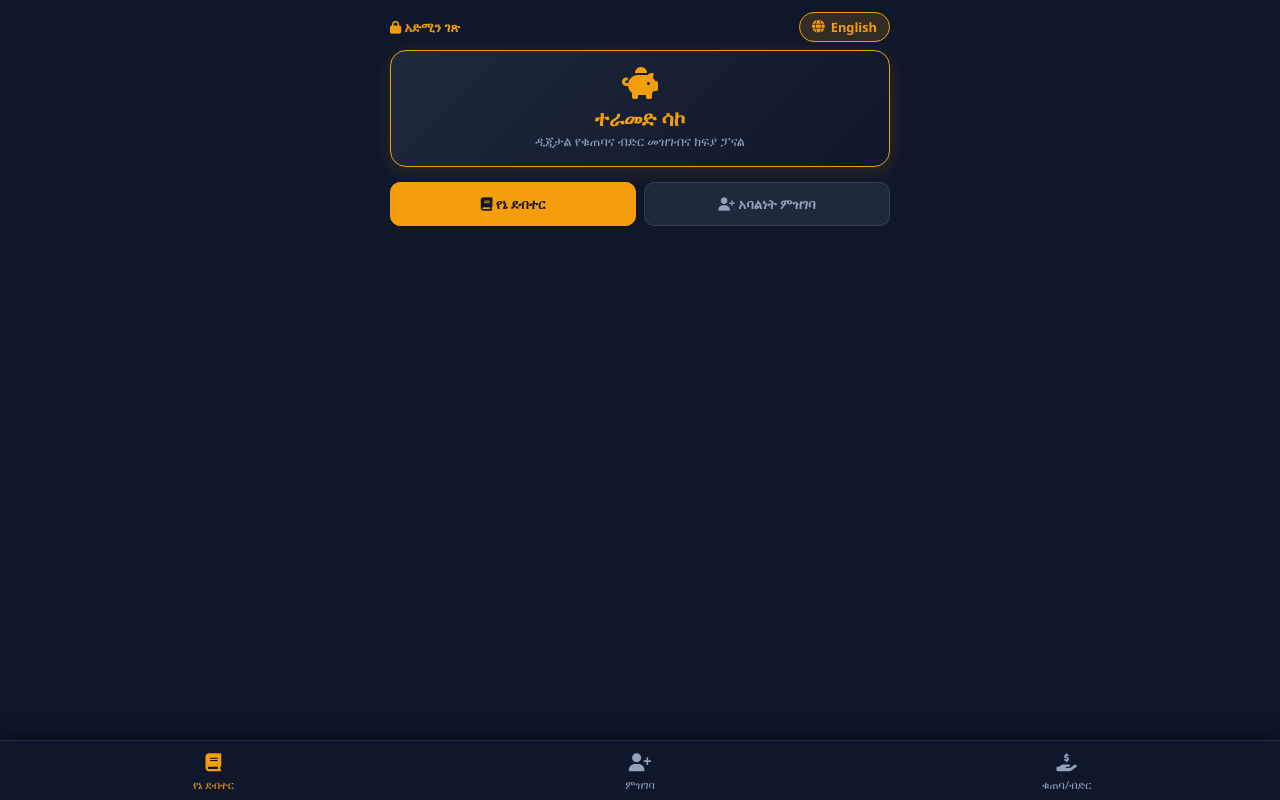
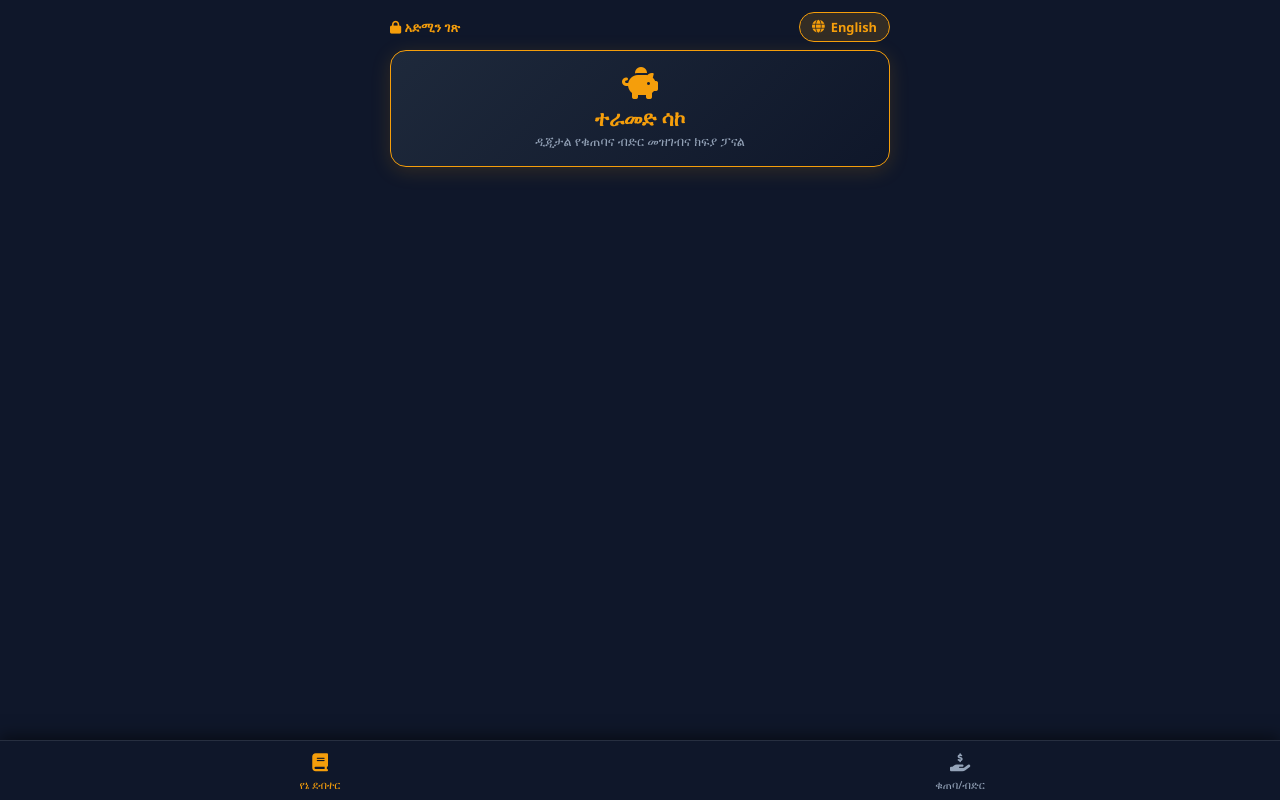
Before and after one commit to gashayeb-spec/GBH_WALLET, a Flask app: page / in a window 1280 px wide. Run offline with Flask 3, Linux system fonts and the light colour scheme; some libraries are stand-ins or nearby versions.

Commit message:
Update index.html

```diff
--- a/templates/index.html
+++ b/templates/index.html
@@ -30,15 +30,6 @@
         }
         .header-card h1 { color: var(--gold); font-size: 1.3rem; font-weight: bold; }
         .header-card p { color: var(--text-muted); font-size: 0.8rem; }
-
-        .tabs { display: flex; gap: 8px; margin-bottom: 15px; }
-        .tab-btn {
-            flex: 1; padding: 12px; background: var(--card); border: 1px solid var(--border);
-            color: var(--text-muted); border-radius: 10px; font-weight: bold; cursor: pointer; transition: 0.3s;
-        }
-        .tab-btn.active { background: var(--gold); color: #0f172a; border-color: var(--gold); }
-        .tab-content { display: none; }
-        .tab-content.active { display: block; }
 
         .sub-tabs { display: flex; gap: 6px; background: rgba(15, 23, 42, 0.8); padding: 4px; border-radius: 10px; margin-bottom: 15px; }
         .sub-tab-btn {
@@ -105,8 +96,9 @@
         .hidden { display: none !important; }
 
         .pending-banner {
-            background: rgba(245, 158, 11, 0.15); border: 1px solid var(--gold);
-            border-radius: 12px; padding: 20px; text-align: center; color: var(--gold); font-size: 0.9rem; margin: 20px 0;
+            background: rgba(245, 158, 11, 0.1); border: 1px solid var(--gold);
+            border-radius: 16px; padding: 25px 15px; text-align: center; color: var(--gold); margin: 20px 0;
+            box-shadow: 0 4px 15px rgba(245, 158, 11, 0.1);
         }
 
         .bottom-nav {
@@ -138,23 +130,52 @@
             <p id="t_subtitle">ዲጂታል የቁጠባና ብድር መዝገብና ክፍያ ፓናል</p>
         </div>
 
-        <!-- MAIN NAVIGATION TABS -->
-        <div class="tabs">
-            <button class="tab-btn active" id="t_tab_dash" onclick="switchTab('dashboardTab')"><i class="fas fa-book"></i> የኔ ደብተር</button>
-            <button class="tab-btn" id="t_tab_reg" onclick="switchTab('registerTab')"><i class="fas fa-user-plus"></i> አባልነት ምዝገባ</button>
+        <!-- 1. REGISTRATION TAB (አዲስ ሰው ሲገባ የሚታየው ቅጽ ብቻ) -->
+        <div id="registerTab" class="hidden">
+            <div class="master-panel">
+                <div class="panel-header">
+                    <span class="panel-title" id="t_reg_title"><i class="fas fa-user-plus"></i> አዲስ የአባልነት ምዝገባ ቅጽ</span>
+                </div>
+                <form id="regForm">
+                    <div class="input-group"><label id="lbl_fname">ስም</label><input type="text" id="first_name" required placeholder="የእርስዎን ስም ያስገቡ"></div>
+                    <div class="input-group"><label id="lbl_mname">የአባት ስም</label><input type="text" id="father_name" required placeholder="የአባትዎን ስም ያስገቡ"></div>
+                    <div class="input-group"><label id="lbl_gname">የአያት ስም</label><input type="text" id="grand_name" required placeholder="የአያትዎን ስም ያስገቡ"></div>
+                    <div class="input-group"><label id="lbl_phone">ስልክ ቁጥር</label><input type="tel" id="phone_number" required placeholder="0911223344"></div>
+                    <div class="input-group"><label id="lbl_address">መኖሪያ አካባቢ / ክልል / ከተማ</label><input type="text" id="address" required placeholder="ምሳሌ፦ ሀዋሳ፣ ክፍለ ከተማ..."></div>
+                    <div class="input-group"><label id="lbl_tin">የቲን ቁጥር (TIN Number - ካለዎት)</label><input type="text" id="tin_number" placeholder="አማራጭ"></div>
+                    <div class="input-group"><label id="lbl_share">የዕጣ/የቁጠባ ዕድል ብዛት</label><input type="number" id="share_count" value="1" min="1" required></div>
+
+                    <div class="input-group">
+                        <label id="lbl_id_card">የቀበሌ መታወቂያ / National ID ፎቶ (ግዴታ ነው)</label>
+                        <div class="file-upload" onclick="document.getElementById('id_card').click()">
+                            <i class="fas fa-id-card" style="font-size: 1.5rem; color: var(--gold);"></i>
+                            <p id="idCardStatus" style="font-size: 0.8rem; margin-top: 5px;">የመታወቂያ ፎቶ ይምረጡ</p>
+                            <input type="file" id="id_card" accept="image/*" required onchange="handleFileSelect(this, 'idCardStatus')">
+                        </div>
                     </div>
 
-        <!-- 1. DASHBOARD TAB (የኔ ደብተር) -->
-        <div id="dashboardTab" class="tab-content active">
-
-            <!-- PENDING BANNER (ይህ የሚታየው ቅጹን ሞልቶ ከላከ በኋላ አድሚኑ እስኪያጸድቅ ድረስ ብቻ ነው) -->
-            <div id="approvalPendingBanner" class="pending-banner hidden">
-                <i class="fas fa-clock" style="font-size: 2.5rem; margin-bottom: 10px; color: var(--gold);"></i><br>
-                <b style="font-size: 1.1rem;">የምዝገባ መረጃዎ በተሳካ ሁኔታ ተልኳል!</b><br><br>
-                <p style="color: var(--text-muted); line-height: 1.5;">የላኩት መታወቂያ እና የንግድ ሰነድ በአድሚን በመጣራት ላይ ይገኛል። አድሚኑ መረጃዎን አረጋግጦ እንዳጸደቀው የቁጠባና ብድር ደብተርዎ በራስ-ሰር ይከፈታል።</p>
+                    <div class="input-group">
+                        <label id="lbl_license">የንግድ ፈቃድ / ንግድ ምዝገባ ስክሪንሹት (ካለዎት)</label>
+                        <div class="file-upload" onclick="document.getElementById('trade_license').click()">
+                            <i class="fas fa-file-contract" style="font-size: 1.5rem; color: var(--gold);"></i>
+                            <p id="licenseStatus" style="font-size: 0.8rem; margin-top: 5px;">የንግድ ፈቃድ / ሰነድ ፎቶ ይምረጡ</p>
+                            <input type="file" id="trade_license" accept="image/*" onchange="handleFileSelect(this, 'licenseStatus')">
+                        </div>
                     </div>
 
-            <!-- SUB-TABS: SAVINGS VS LOAN (አድሚኑ ሲያጸድቀው ብቻ የሚከፈት) -->
+                    <button type="submit" class="btn" id="btn_register"><i class="fas fa-check-circle"></i> መረጃውን ላክና ተመዝገብ</button>
+                </form>
+            </div>
+        </div>
+
+        <!-- 2. PENDING BANNER (ተመዝግቦ አፕሩቭ ያልተደረገ ሰው ሲገባ የሚታየው) -->
+        <div id="approvalPendingBanner" class="pending-banner hidden">
+            <i class="fas fa-clock" style="font-size: 3rem; margin-bottom: 12px; color: var(--gold);"></i><br>
+            <b style="font-size: 1.2rem; display: block; margin-bottom: 8px;">ምዝገባዎ በአድሚን በመጣራት ላይ ነው!</b>
+            <p style="color: var(--text-muted); line-height: 1.5; font-size: 0.9rem;">አድሚኑ መረጃዎን አረጋግጦ ሲያጸድቀው ደብተርዎ በራስ-ሰር ይከፈታል።</p>
+        </div>
+
+        <!-- 3. DASHBOARD / APPROVED SECTION (አድሚኑ ያጸደቀው ሰው ብቻ የሚያየው) -->
         <div id="approvedContentSection" class="hidden">
             <div class="sub-tabs">
                 <button class="sub-tab-btn active" id="sub_savings_btn" onclick="switchSubTab('savingsSub', event)"><i class="fas fa-coins"></i> የቁጠባ ደብተር</button>
@@ -273,58 +294,19 @@
 
     </div>
 
-        <!-- 2. REGISTRATION TAB (ምዝገባ ቅጽ) -->
-        <div id="registerTab" class="tab-content">
-            <div class="master-panel">
-                <div class="panel-header">
-                    <span class="panel-title" id="t_reg_title"><i class="fas fa-user-plus"></i> አዲስ የአባልነት ምዝገባ ቅጽ</span>
-                </div>
-                <form id="regForm">
-                    <div class="input-group"><label id="lbl_fname">ስም</label><input type="text" id="first_name" required placeholder="የእርስዎን ስም ያስገቡ"></div>
-                    <div class="input-group"><label id="lbl_mname">የአባት ስም</label><input type="text" id="father_name" required placeholder="የአባትዎን ስም ያስገቡ"></div>
-                    <div class="input-group"><label id="lbl_gname">የአያት ስም</label><input type="text" id="grand_name" required placeholder="የአያትዎን ስም ያስገቡ"></div>
-                    <div class="input-group"><label id="lbl_phone">ስልክ ቁጥር</label><input type="tel" id="phone_number" required placeholder="0911223344"></div>
-                    <div class="input-group"><label id="lbl_address">መኖሪያ አካባቢ / ክልል / ከተማ</label><input type="text" id="address" required placeholder="ምሳሌ፦ ሀዋሳ፣ ክፍለ ከተማ..."></div>
-                    <div class="input-group"><label id="lbl_tin">የቲን ቁጥር (TIN Number - ካለዎት)</label><input type="text" id="tin_number" placeholder="አማራጭ"></div>
-                    <div class="input-group"><label id="lbl_share">የዕጣ/የቁጠባ ዕድል ብዛት</label><input type="number" id="share_count" value="1" min="1" required></div>
-
-                    <div class="input-group">
-                        <label id="lbl_id_card">የቀበሌ መታወቂያ / National ID ፎቶ (ግዴታ ነው)</label>
-                        <div class="file-upload" onclick="document.getElementById('id_card').click()">
-                            <i class="fas fa-id-card" style="font-size: 1.5rem; color: var(--gold);"></i>
-                            <p id="idCardStatus" style="font-size: 0.8rem; margin-top: 5px;">የመታወቂያ ፎቶ ይምረጡ</p>
-                            <input type="file" id="id_card" accept="image/*" required onchange="handleFileSelect(this, 'idCardStatus')">
-                        </div>
-                    </div>
-
-                    <div class="input-group">
-                        <label id="lbl_license">የንግድ ፈቃድ / ንግድ ምዝገባ ስክሪንሹት (ካለዎት)</label>
-                        <div class="file-upload" onclick="document.getElementById('trade_license').click()">
-                            <i class="fas fa-file-contract" style="font-size: 1.5rem; color: var(--gold);"></i>
-                            <p id="licenseStatus" style="font-size: 0.8rem; margin-top: 5px;">የንግድ ፈቃድ / ሰነድ ፎቶ ይምረጡ</p>
-                            <input type="file" id="trade_license" accept="image/*" onchange="handleFileSelect(this, 'licenseStatus')">
-                        </div>
-                    </div>
-
-                    <button type="submit" class="btn" id="btn_register"><i class="fas fa-check-circle"></i> መረጃውን ላክና ተመዝገብ</button>
-                </form>
-            </div>
-        </div>
-    </div>
-
-    <!-- BOTTOM NAVIGATION BAR -->
-    <nav class="bottom-nav">
-        <button class="nav-item active" id="nav_dash_btn" onclick="switchTab('dashboardTab'); switchSubTab('savingsSub');">
+    <!-- BOTTOM NAVIGATION BAR (አድሚን ከፀደቀ በኋላ ወይም ለመጀመሪያ ምዝገባ ብቻ ክፍት የሚሆኑ) -->
+    <nav class="bottom-nav" id="bottomNav">
+        <button class="nav-item active" id="nav_dash_btn" onclick="switchSubTab('savingsSub');">
             <span class="nav-icon"><i class="fas fa-book"></i></span>
             <span id="nav_text_dash">የኔ ደብተር</span>
         </button>
 
-        <button class="nav-item" id="nav_reg_btn" onclick="switchTab('registerTab');">
+        <button class="nav-item hidden" id="nav_reg_btn">
             <span class="nav-icon"><i class="fas fa-user-plus"></i></span>
             <span id="nav_text_reg">ምዝገባ</span>
         </button>
 
-        <button class="nav-item" id="nav_loan_btn" onclick="switchTab('dashboardTab'); switchSubTab('loanSub');">
+        <button class="nav-item" id="nav_loan_btn" onclick="switchSubTab('loanSub');">
             <span class="nav-icon"><i class="fas fa-hand-holding-usd"></i></span>
             <span id="nav_text_loan">ቁጠባ/ብድር</span>
         </button>
@@ -349,22 +331,6 @@
             if (adminBtn) adminBtn.classList.remove('hidden');
         }
 
-        function switchTab(tabId) {
-            document.querySelectorAll('.tab-content').forEach(el => el.classList.remove('active'));
-            document.querySelectorAll('.tab-btn').forEach(el => el.classList.remove('active'));
-            document.getElementById(tabId).classList.add('active');
-
-            const activeBtn = document.querySelector(`[onclick="switchTab('${tabId}')"]`);
-            if(activeBtn) activeBtn.classList.add('active');
-
-            document.querySelectorAll('.bottom-nav .nav-item').forEach(el => el.classList.remove('active'));
-            if(tabId === 'dashboardTab') {
-                document.getElementById('nav_dash_btn').classList.add('active');
-            } else if(tabId === 'registerTab') {
-                document.getElementById('nav_reg_btn').classList.add('active');
-            }
-        }
-
         function switchSubTab(subTabId, evt) {
             document.querySelectorAll('.sub-content').forEach(el => el.classList.add('hidden'));
             document.querySelectorAll('.sub-tab-btn').forEach(el => el.classList.remove('active'));
@@ -378,8 +344,10 @@
                 if(subTabId === 'loanSub') document.getElementById('sub_loan_btn').classList.add('active');
             }
 
-            if(subTabId === 'loanSub') {
             document.querySelectorAll('.bottom-nav .nav-item').forEach(el => el.classList.remove('active'));
+            if(subTabId === 'savingsSub') {
+                document.getElementById('nav_dash_btn').classList.add('active');
+            } else if(subTabId === 'loanSub') {
                 document.getElementById('nav_loan_btn').classList.add('active');
             }
         }
@@ -390,21 +358,15 @@
 
             if (currentLang === 'en') {
                 document.getElementById('t_subtitle').innerText = "Digital Savings & Loan Management System";
-                document.getElementById('t_tab_dash').innerHTML = '<i class="fas fa-book"></i> Passbook';
-                document.getElementById('t_tab_reg').innerHTML = '<i class="fas fa-user-plus"></i> Membership';
                 document.getElementById('sub_savings_btn').innerHTML = '<i class="fas fa-coins"></i> Savings';
                 document.getElementById('sub_loan_btn').innerHTML = '<i class="fas fa-hand-holding-usd"></i> Loans';
                 document.getElementById('nav_text_dash').innerText = "Passbook";
-                document.getElementById('nav_text_reg').innerText = "Register";
                 document.getElementById('nav_text_loan').innerText = "Loans";
             } else {
                 document.getElementById('t_subtitle').innerText = "ዲጂታል የቁጠባና ብድር መዝገብና ክፍያ ፓናል";
-                document.getElementById('t_tab_dash').innerHTML = '<i class="fas fa-book"></i> የኔ ደብተር';
-                document.getElementById('t_tab_reg').innerHTML = '<i class="fas fa-user-plus"></i> አባልነት ምዝገባ';
                 document.getElementById('sub_savings_btn').innerHTML = '<i class="fas fa-coins"></i> የቁጠባ ደብተር';
                 document.getElementById('sub_loan_btn').innerHTML = '<i class="fas fa-hand-holding-usd"></i> የብድር ደብተር';
                 document.getElementById('nav_text_dash').innerText = "የኔ ደብተር";
-                document.getElementById('nav_text_reg').innerText = "ምዝገባ";
                 document.getElementById('nav_text_loan').innerText = "ቁጠባ/ብድር";
             }
             loadUserData();
@@ -444,34 +406,37 @@
 
                 const container = document.getElementById('myMembersContainer');
                 const select = document.getElementById('weeklyMemberSelect');
+                const registerTab = document.getElementById('registerTab');
                 const pendingBanner = document.getElementById('approvalPendingBanner');
                 const approvedContentSection = document.getElementById('approvedContentSection');
+                const bottomNav = document.getElementById('bottomNav');
 
                 container.innerHTML = ''; select.innerHTML = '';
 
-                // ህግ 1፦ ተጠቃሚው በሲስተሙ ጭራሽ ካልተመዘገበ (አዲስ ተመዝጋቢ ከሆነ)
+                // ደረጃ 1፦ ተጠቃሚው ጭራሽ ካልተመዘገበ
                 if (!data.members || data.members.length === 0) {
+                    registerTab.classList.remove('hidden');
+                    pendingBanner.classList.add('hidden');
                     approvedContentSection.classList.add('hidden');
-                    pendingBanner.classList.add('hidden');
-
-                    // በቀጥታ የምዝገባ ቅጹን ክፈትለት
-                    switchTab('registerTab');
+                    bottomNav.classList.add('hidden'); // የታችኛው ናቪጌሽን ገና ምዝገባ ላይ ስለሆነ አያስፈልግም
                     return;
                 }
 
-                // ህግ 2፦ ተጠቃሚው ተመዝግቧል፤ ነገር ግን የአባልነት ሁኔታው የሚከተሉትን ይመስላል
                 const member = data.members[0];
 
+                // ደረጃ 2፦ ተመዝግቧል ነገር ግን አድሚኑ ገና አላጸደቀውም (Pending)
                 if (member.status !== 'approved') {
-                    // አሁንም Pending ላይ ከሆነ የመጠባበቂያ መልእክቱን ብቻ አሳይ፤ ደብተሩን ደብቅ
-                    approvedContentSection.classList.add('hidden');
-                    pendingBanner.classList.remove('hidden');
-                    switchTab('dashboardTab');
-                } else {
-                    // አድሚኑ ያጸደቀው ከሆነ ደብተሩን ክፈትለት
-                    approvedContentSection.classList.remove('hidden');
+                    registerTab.classList.add('hidden'); // የምዝገባ ቅጹን ደብቀው (ድጋሚ እንዳይመዘገብ)
+                    approvedContentSection.classList.add('hidden'); // ደብተሩን ደብቀው
+                    pendingBanner.classList.remove('hidden'); // Pending banner ብቻ አሳይ
+                    bottomNav.classList.add('hidden');
+                }
+                // ደረጃ 3፦ አድሚኑ ያጸደቀው አባል ነው (Approved)
+                else {
+                    registerTab.classList.add('hidden');
                     pendingBanner.classList.add('hidden');
-                    switchTab('dashboardTab');
+                    approvedContentSection.classList.remove('hidden'); // ደብተሩን ክፈት
+                    bottomNav.classList.remove('hidden'); // Bottom navigation ክፈት
 
                     document.getElementById('weeklyUploadCard').style.display = 'block';
 
```
Lines whose indentation alone changed are shown as unchanged.
